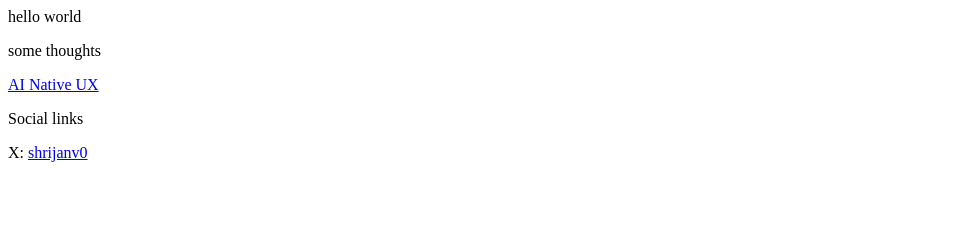
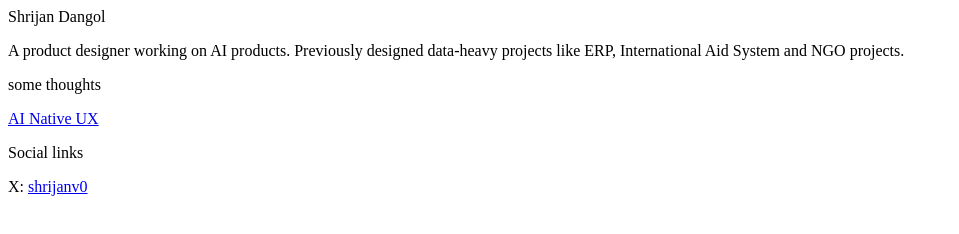
Before and after one commit to izanav0/learning-frontend, a plain HTML site: page index.html in a window 1280 px wide. Shown: the whole page, without its empty margins (0-959 px from the left). Drawn offline with Linux system fonts and the light colour scheme.

Commit message:
Updated bio

```diff
--- a/index.html
+++ b/index.html
@@ -1,4 +1,6 @@
-<p>hello world</p>
+<p>Shrijan Dangol</p>
+
+<p>A product designer working on AI products. Previously designed data-heavy projects like ERP, International Aid System and NGO projects.</p>
 
 <p>some thoughts</p>
 <a href="blogs/ai-native-ux.html">AI Native UX</a>
```
Also changed, not shown: 1 other file.
